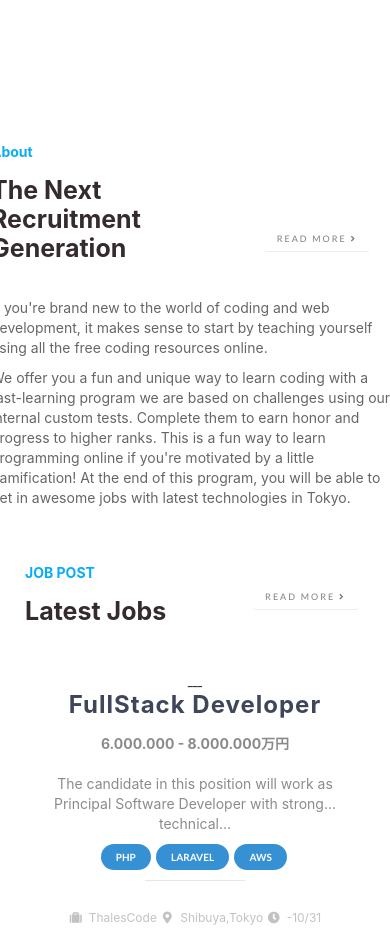
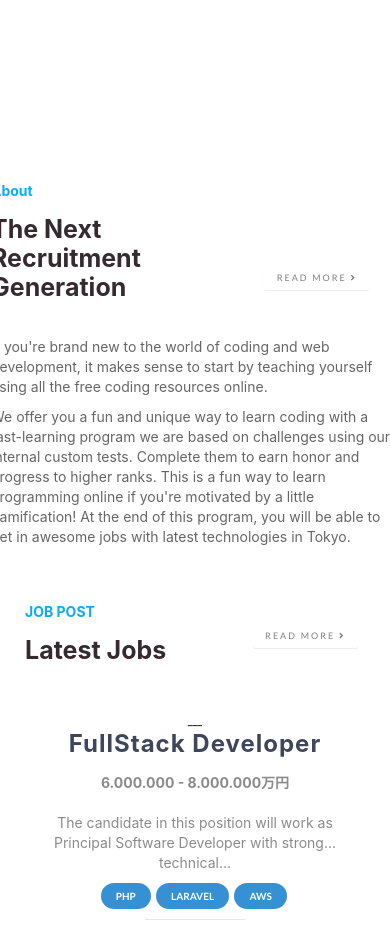
Before and after one commit to WaiPhoo/webtest, a website with bundled scripts: page index.html in a window 390 px wide. Shown: the part 960-1897 px from the top of the page. Built offline with nearby package versions, Linux system fonts and the light colour scheme; a web font is replaced by a local one.

Commit message:
Update style.css

```diff
--- a/css/style.css
+++ b/css/style.css
@@ -527,7 +527,7 @@ body {
          padding-bottom: 10%;
     }
      #about {
-         padding-top: 0%;
+         padding-top: 10%;
          padding-bottom: 10%;
          margin-left: -10%;
          margin-right: -10%;
```
